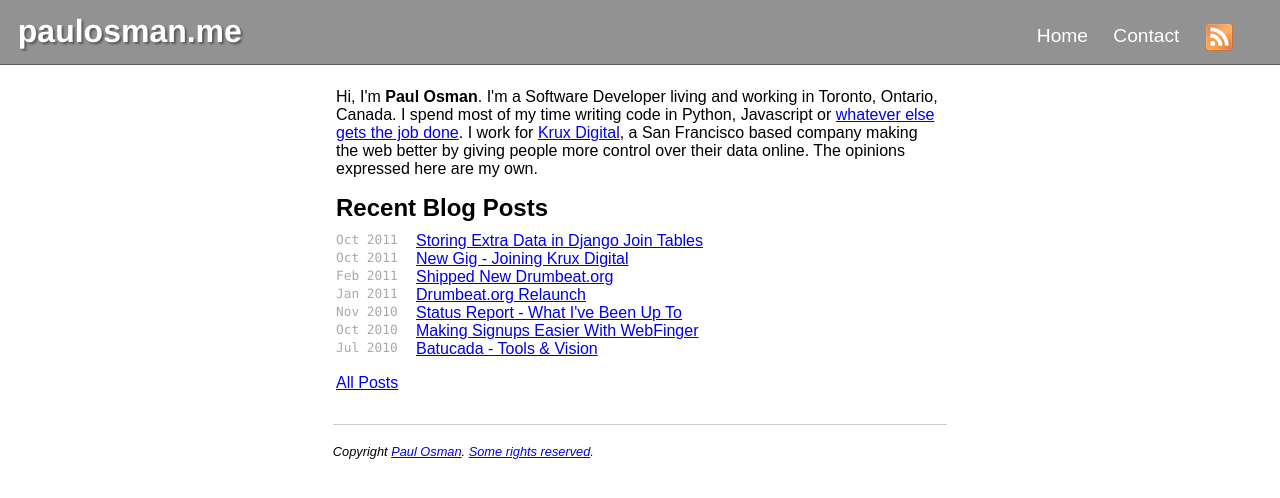
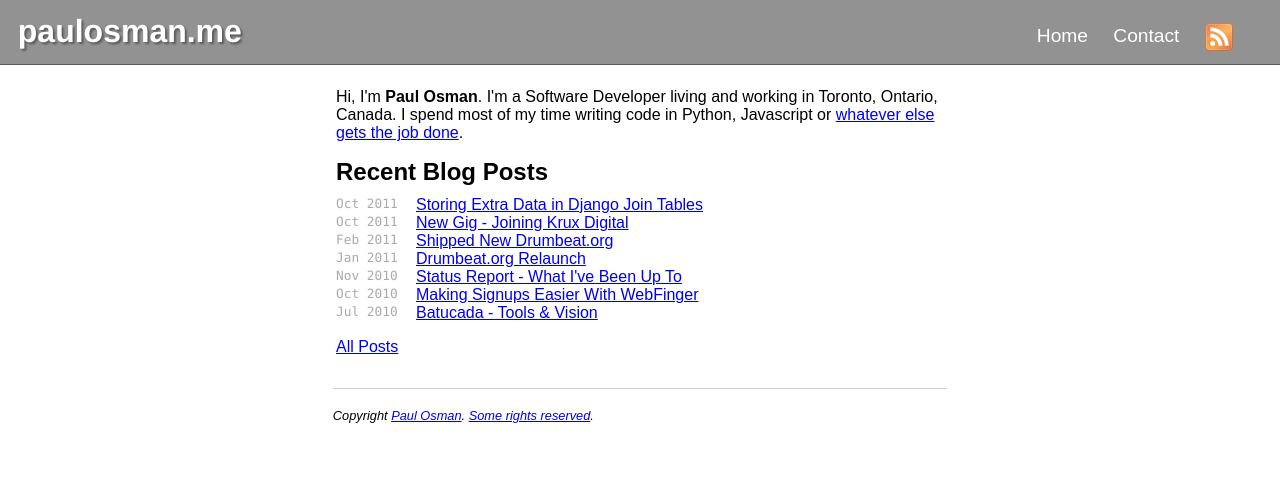
Before and after one commit to paulosman/paulosman.github.io, a Jekyll site: the page built from index.html, in a window 1280 px wide. Shown: the top 498 px of the page. Built offline with Jekyll 4.4.1, drawn with Linux system fonts in a browser that asks for light colours; Markdown is read by kramdown in place of the engine named in the settings.

Commit message:
Shorten blurb

```diff
--- a/index.html
+++ b/index.html
@@ -3,7 +3,7 @@
 title: Home
 ---
 
-<p>Hi, I'm <strong>Paul Osman</strong>. I'm a Software Developer living and working in Toronto, Ontario, Canada. I spend most of my time writing code in Python, Javascript or <a href="http://news.ycombinator.com/item?id=1803815">whatever else gets the job done</a>. I work for <a href="http://www.kruxdigital.com/">Krux Digital</a>, a San Francisco based company making the web better by giving people more control over their data online. The opinions expressed here are my own.</p>
+<p>Hi, I'm <strong>Paul Osman</strong>. I'm a Software Developer living and working in Toronto, Ontario, Canada. I spend most of my time writing code in Python, Javascript or <a href="http://news.ycombinator.com/item?id=1803815">whatever else gets the job done</a>.</p>
 
 
 <h2>Recent Blog Posts</h2>
```
